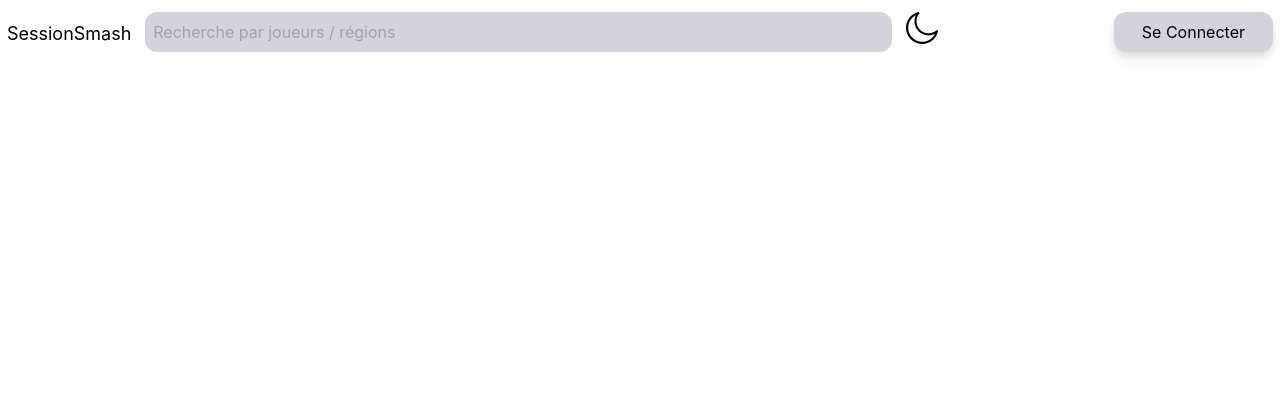
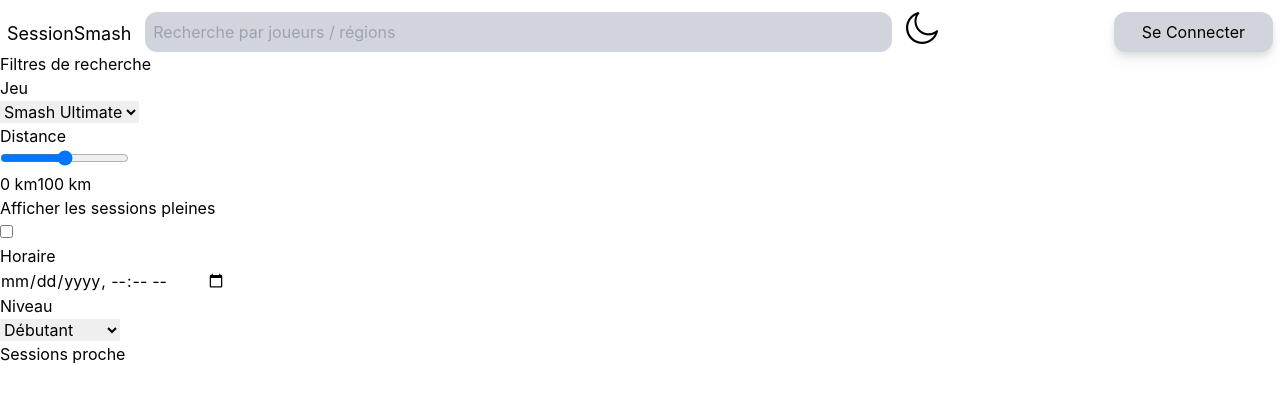
Before and after one commit to shyybi/smashsession, a React (Create React App) app: page / in a window 1280 px wide. Shown: the top 400 px of the page. Built offline with nearby package versions, Linux system fonts and the light colour scheme.

Commit message:
Ajout des filtres de recherches

```diff
--- a/src/App.js
+++ b/src/App.js
@@ -4,6 +4,8 @@ import './Assets/moon.png'
 const moon = require('./Assets/moon.png')
 function App() {
   return (
+    // ne pas utiliser <a></a> pour les paragraphes.
+
     <div>
       <header id='App-Header' className='flex flex-row justify-around mt-3 '>
         <p className='text-lg mt-2'>SessionSmash</p>
@@ -14,6 +16,45 @@ function App() {
           <button className='bg-gray-300 px-7 rounded-xl drop-shadow-lg'>Se Connecter</button>
         </div>
       </header>
+      {/* La partie ou y a les filtres a gauche et les sessions a droite */}
+      <div>
+        <div>
+          <p>Filtres de recherche</p>
+          <div>
+            <p>Jeu</p>
+            <select name='jeu'>
+              <option value='ultimate'>Smash Ultimate</option>
+              <option value='hdr'>Smash HDR</option>
+              <option value='hdr'>Sm4sh</option>
+              <option value='brawl'>Smash Brawl</option>
+              <option value='melee'>Smash Melee</option>
+
+            </select>
+            <p>Distance</p>
+            <div>
+              <input type='range'></input>
+              <div className='flex flex-row '>
+                <p>0 km</p>
+                <p>100 km</p>
+              </div>
+            </div>
+            <p>Afficher les sessions pleines</p>
+            <input type='checkbox'></input>
+            <p>Horaire</p>
+            <input type='datetime-local'></input>
+            <p>Niveau</p>
+            <select name='niveau'>
+              <option value='debutant'>Débutant</option>
+              <option value='intermediaire'>Intermédiaire</option>
+              <option value='expert'>Expert</option>
+            </select>
+          </div>
+        </div>
+        {/* Petit espace pour pas se perdre */}
+        <div>
+          <p>Sessions proche</p>
+        </div>
+      </div>
     </div>
   );
 }
```
Also changed, not shown: 1 other file (tests, documents, lock files or other folders).
